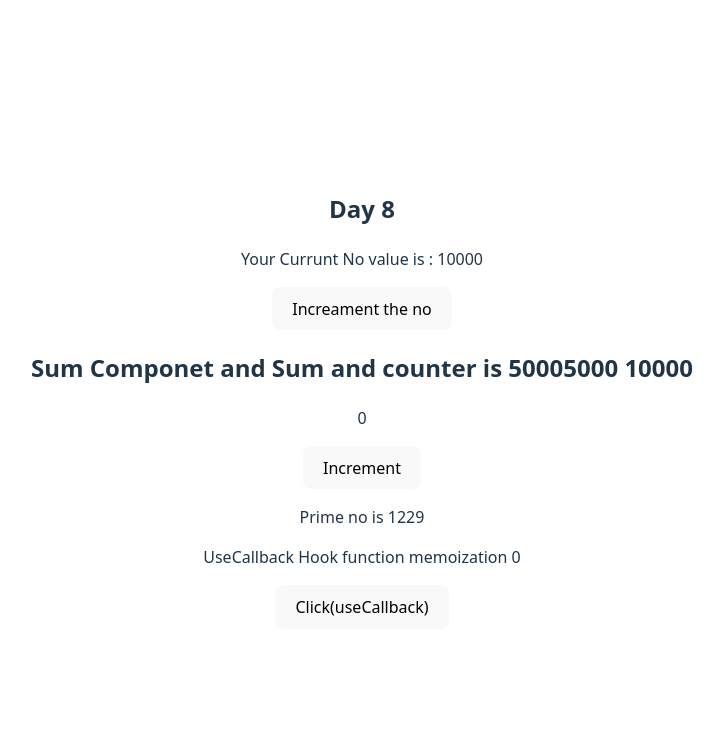
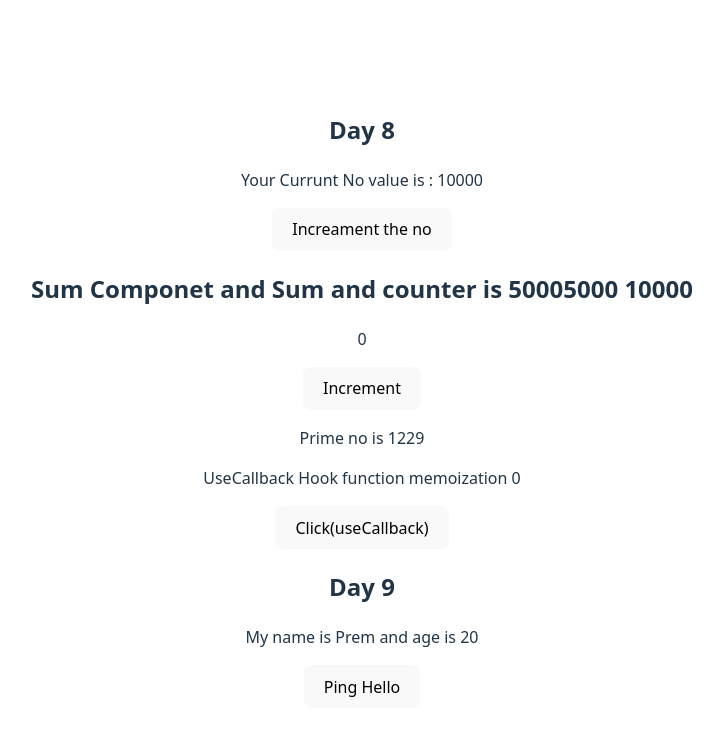
Before and after one commit to hunny345686/Learn-React-js, a React (Vite) app in the folder React-Basic/react-vite-day4/: page / in a window 1280 px wide. Shown: the top 736 px of the page, without its empty margins (278-1001 px from the left). Built offline with nearby package versions, Linux system fonts and the light colour scheme.

Commit message:
Leaning - how to use object and function as propes with memoization

```diff
--- a/React-Basic/react-vite-day4/src/day8.jsx
+++ b/React-Basic/react-vite-day4/src/day8.jsx
@@ -1,4 +1,5 @@
 import React, { useCallback, useMemo, useState } from "react";
+import Day9 from "./day9";
 
 const Sum = React.memo(({ no }) => {
   function calculateSum() {
@@ -81,6 +82,14 @@ export default function Dya8() {
   const handleCount = () => {
     setCounter(conter + 1);
   };
+
+  const fn = useCallback(() => {
+    return "Hello HI ";
+  }, []);
+
+  // const data = useMemo(() => {
+  //   return { name: "Prem", age: 20 };
+  // }, []);
   return (
     <div>
       <h2>Day 8</h2>
@@ -96,6 +105,8 @@ export default function Dya8() {
 
       <p>UseCallback Hook function memoization {conter}</p>
       <button onClick={handleClick}>Click(useCallback)</button>
+      {/* After using react memo also it will rerander due to we are paasing object in proper when it will rerand it will compare the old obj and new object and both the obj will no equel so this component will rerander */}
+      <Day9 fn={fn} />
     </div>
   );
 }
--- /dev/null
+++ b/React-Basic/react-vite-day4/src/day9.jsx
@@ -0,0 +1,24 @@
+import React, { useState } from "react";
+
+const Day9 = React.memo(({ fn }) => {
+  console.log("Day 9 component is rendring ");
+  const [ping, setPing] = useState("");
+
+  const data = { name: "Prem", age: 20 };
+
+  const handleClik = () => {
+    // const hello = fn();
+    setPing(fn());
+  };
+  return (
+    <div>
+      <h2>Day 9</h2>
+      <p>
+        {ping}My name is {data.name} and age is {data.age}
+      </p>
+      <button onClick={handleClik}>Ping Hello</button>
+    </div>
+  );
+});
+
+export default Day9;
--- a/React-Basic/react-vite-day4/src/main.jsx
+++ b/React-Basic/react-vite-day4/src/main.jsx
@@ -6,6 +6,7 @@ import Day5 from "./day5.jsx";
 import Dya6 from "./day6.jsx";
 import Dya7 from "./day7.jsx";
 import Dya8 from "./day8.jsx";
+import Day9 from "./day9.jsx";
 
 createRoot(document.getElementById("root")).render(
   <>
```
